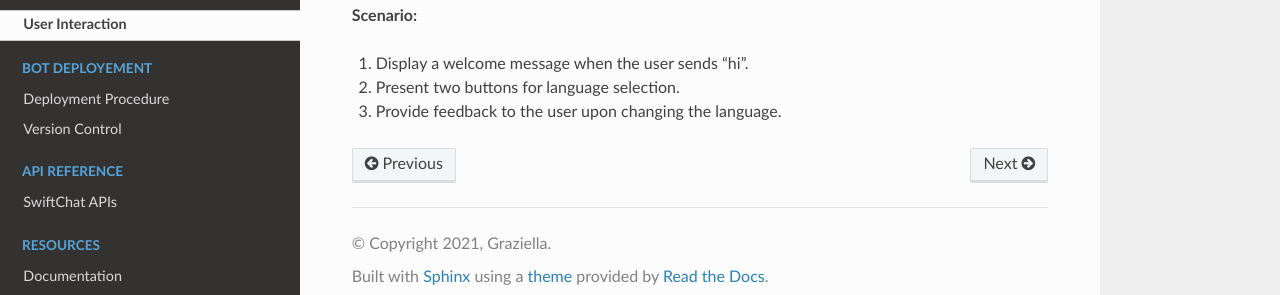
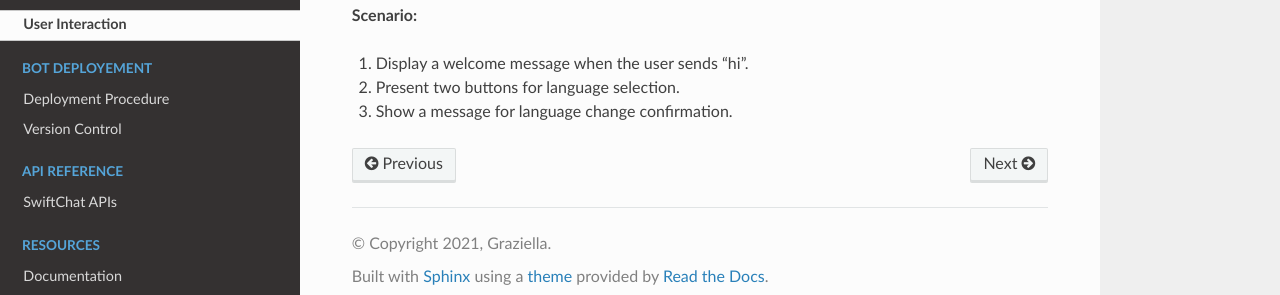
Before and after one commit to Priyanka-sharma181/Chatbot-Development-Guide, a Sphinx documentation site: the page built from docs/source/advance_bot.rst, in a window 1280 px wide. Shown: the part 449-744 px from the top of the page. Built offline with Sphinx 7.4.7 and the Read the Docs theme 2.0.0, drawn with Linux system fonts in a browser that asks for light colours.

Commit message:
advanced bot development

```diff
--- a/docs/source/advance_bot.rst
+++ b/docs/source/advance_bot.rst
@@ -12,4 +12,4 @@ Let's start with a simple example. Suppose that when a user sends "hi", you want
 
 1. Display a welcome message when the user sends "hi".
 2. Present two buttons for language selection.
-3. Provide feedback to the user upon changing the language.
+3. Show a message for language change confirmation.
```
